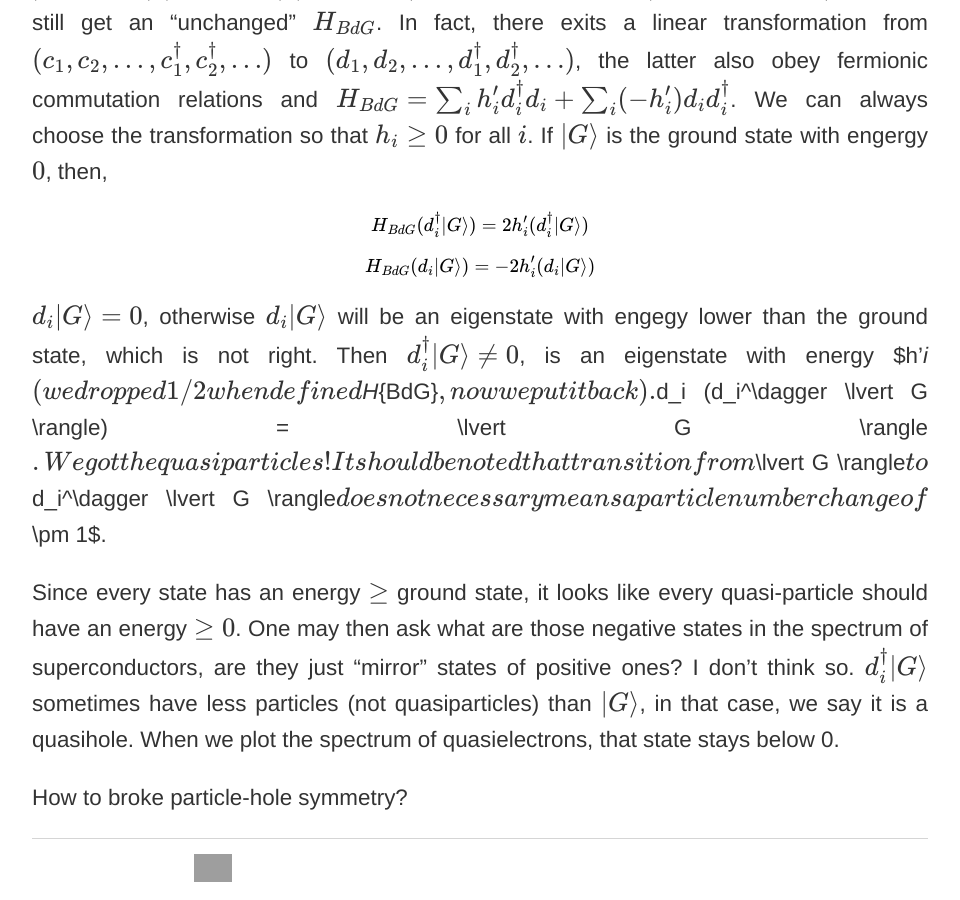
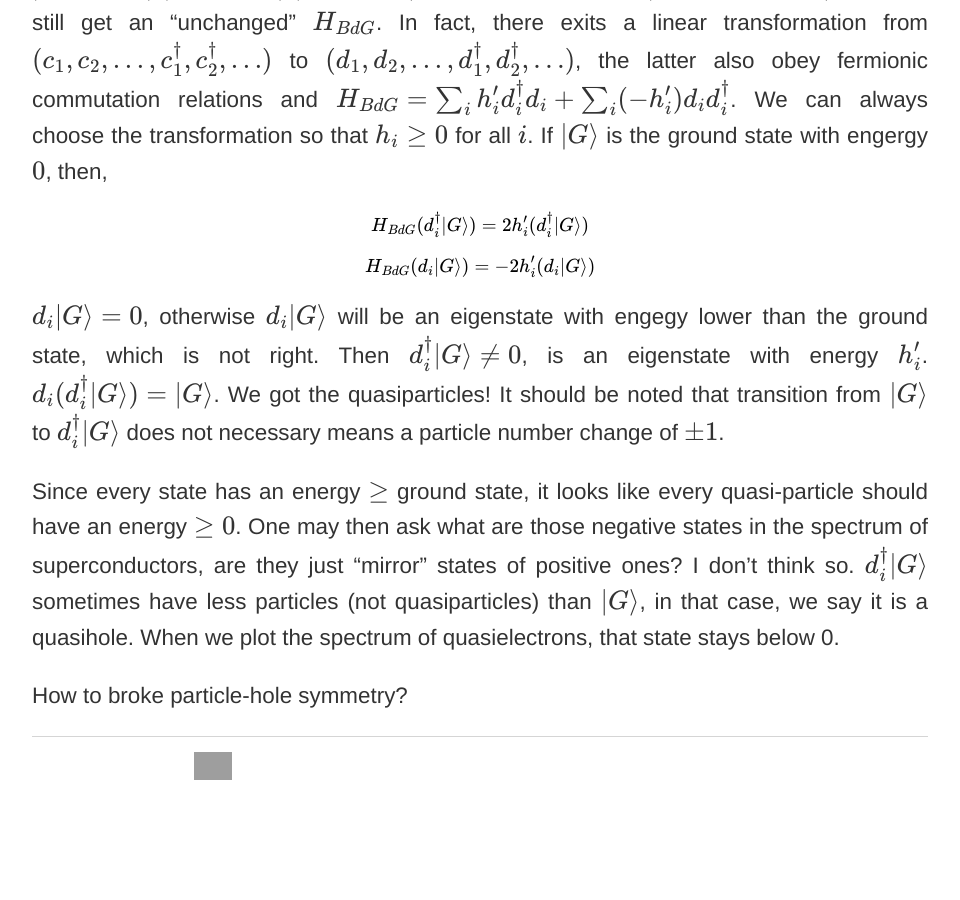
Before and after one commit to cover-me/cover-me.github.io, a Jekyll site: the page built from _posts/2019-05-11-something-about-particle-hole-symmetry.md, in a window 1280 px wide and 900 px high, scrolled down 1955 px. Shown: the whole window, without its empty margins (160-1120 px from the left). Built offline with Jekyll 4.4.1, drawn with Linux system fonts in a browser that asks for light colours; formulas are drawn with MathJax 3; after the commit the page ends 2753 px from its top, so only the background shows below that; grey boxes are pictures that could not be loaded.

Commit message:
Update 2019-05-11-something-about-particle-hole-symmetry.md

```diff
--- a/_posts/2019-05-11-something-about-particle-hole-symmetry.md
+++ b/_posts/2019-05-11-something-about-particle-hole-symmetry.md
@@ -36,7 +36,7 @@ $$H_{BdG} (d_i^\dagger \lvert G\rangle) = 2 h'_i (d_i^\dagger \lvert G\rangle)$$
 
 $$H_{BdG} (d_i \lvert G\rangle) = - 2 h'_i (d_i \lvert G\rangle)$$
 
-$d_i \lvert G\rangle = 0$, otherwise $d_i \lvert G\rangle$ will be an eigenstate with engegy lower than the ground state, which is not right. Then $d_i^\dagger \lvert G\rangle \neq 0$, is an eigenstate with energy $h'_i$ (we dropped 1/2 when defined $H_{BdG}$, now we put it back). $d_i (d_i^\dagger \lvert G \rangle) = \lvert G \rangle$. We got the quasiparticles! It should be noted that transition from $\lvert G \rangle$ to $d_i^\dagger \lvert G \rangle$ does not necessary means a particle number change of $\pm 1$.
+$d_i \lvert G\rangle = 0$, otherwise $d_i \lvert G\rangle$ will be an eigenstate with engegy lower than the ground state, which is not right. Then $d_i^\dagger \lvert G\rangle \neq 0$, is an eigenstate with energy $h'_i$. $d_i (d_i^\dagger \lvert G \rangle) = \lvert G \rangle$. We got the quasiparticles! It should be noted that transition from $\lvert G \rangle$ to $d_i^\dagger \lvert G \rangle$ does not necessary means a particle number change of $\pm 1$.
 
 Since every state has an energy $\geq$ ground state, it looks like every quasi-particle should have an energy $\geq 0$. One may then ask what are those negative states in the spectrum of superconductors, are they just "mirror" states of positive ones? I don't think so. $d_i^\dagger \lvert G\rangle$ sometimes have less particles (not quasiparticles) than $\lvert G\rangle$, in that case, we say it is a quasihole. When we plot the spectrum of quasielectrons, that state stays below 0.
 
```
